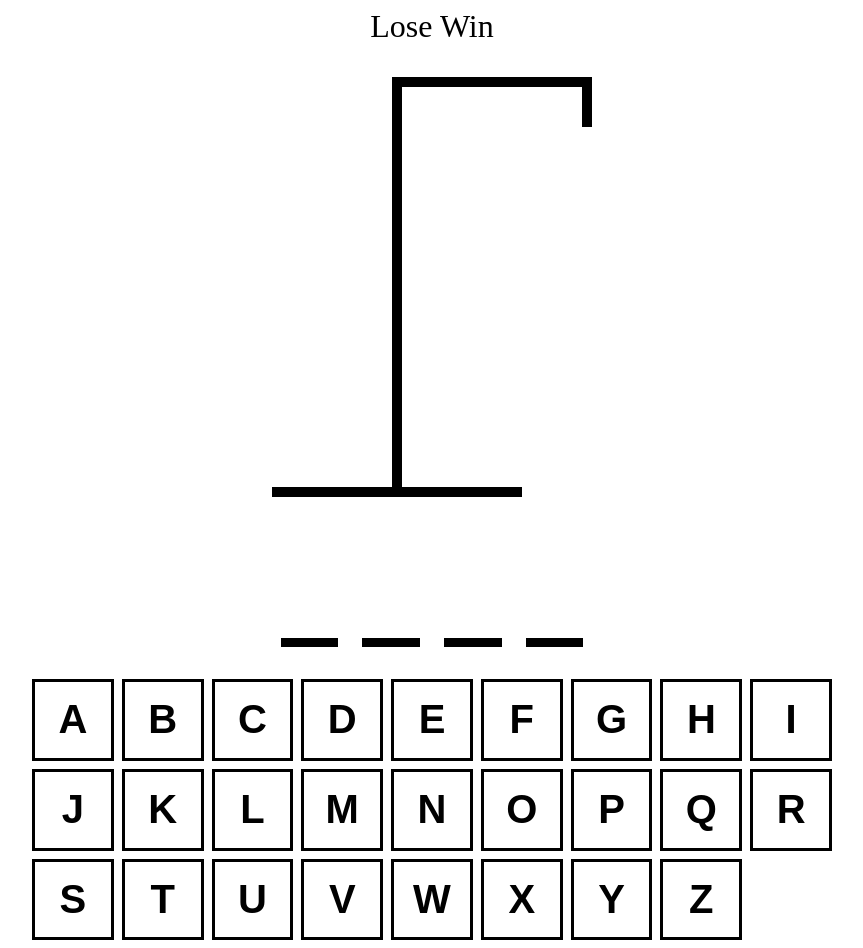
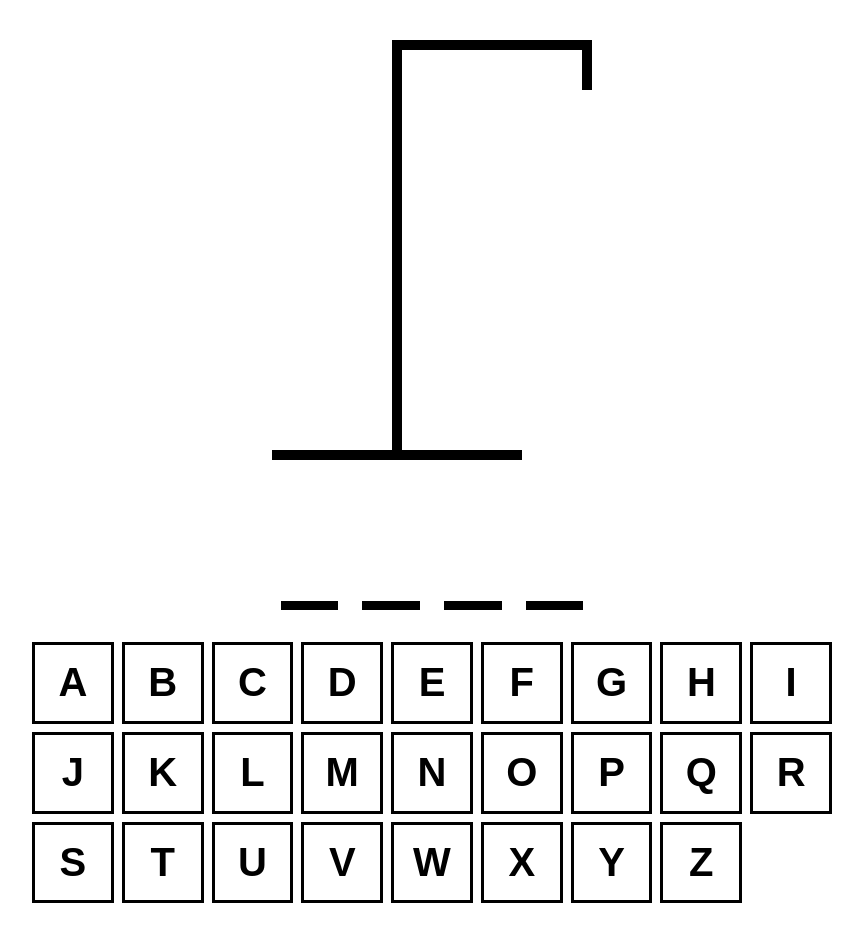
Before and after one commit to martimb01/React-TS-Hangman, a React (Vite) app in the folder hangman/: page / in a window 1280 px wide. Shown: the whole page, without its empty margins (208-1071 px from the left). After the commit the page ends 911 px from the top, so only its background shows below. Built offline with nearby package versions, Linux system fonts and the light colour scheme.

Commit message:
Added win/lose state and source to readme

```diff
--- a/hangman/src/App.tsx
+++ b/hangman/src/App.tsx
@@ -17,6 +17,9 @@ function App() {
   const incorrectLetters = guessedLetters.filter((letter) => {
     return !wordToGuess.includes(letter)
   })
+
+   const isLoser = incorrectLetters.length >= 6
+   const isWinner = wordToGuess.split("").every(letter => guessedLetters.includes(letter))
 
   const addGuessedLetter = useCallback((letter: string) => {
     if (guessedLetters.includes(letter)) return
@@ -41,10 +44,13 @@ function App() {
   }, [guessedLetters])
   return (
     <div className={style.mainContainer}>
-      <div className={style.resultText}>Lose Win </div>
+      <div className={style.resultText}>
+        {isWinner && "Winner! Refresh to play again!"}
+        {isLoser && "Loser! Refresh to play again!"}
+      </div>
       <HangmanDrawing numberOfGuesses = {incorrectLetters.length}/>
       <HangmanWord guessedLetters = {guessedLetters} wordToGuess = {wordToGuess}/>
-      <Keyboard activeLetters = {guessedLetters.filter(letter =>
+      <Keyboard disabled = {isWinner || isLoser} activeLetters = {guessedLetters.filter(letter =>
         wordToGuess.includes(letter)
       )}
         inactiveLetters = {incorrectLetters}
--- a/hangman/src/components/Keyboard.tsx
+++ b/hangman/src/components/Keyboard.tsx
@@ -29,12 +29,13 @@ const KEYS: string[] = [
 ]
 
 type KeyboardProps = {
+   disabled: boolean,
    activeLetters: string[],
    inactiveLetters: string[],
    addGuessedLetter: (letter: string) => void
 }
 
-function Keyboard({activeLetters, inactiveLetters, addGuessedLetter}: KeyboardProps) {
+function Keyboard({disabled,activeLetters, inactiveLetters, addGuessedLetter}: KeyboardProps) {
     return (
         <div className={style.keyboard}>
             {KEYS.map((key) => {
@@ -44,7 +45,7 @@ function Keyboard({activeLetters, inactiveLetters, addGuessedLetter}: KeyboardPr
                     <button onClick={() => addGuessedLetter(key.toLowerCase())}
                             className={`${style.button} ${isActive ? style.active : ""}
                             ${isInactive ? style.inactive : ""}`}
-                            disabled= {isInactive || isActive}
+                            disabled= {isInactive || isActive || disabled}
                             key={key}
                     >{key}</button>
                 )
```
Also changed, not shown: 1 other file (tests, documents, lock files or other folders).
